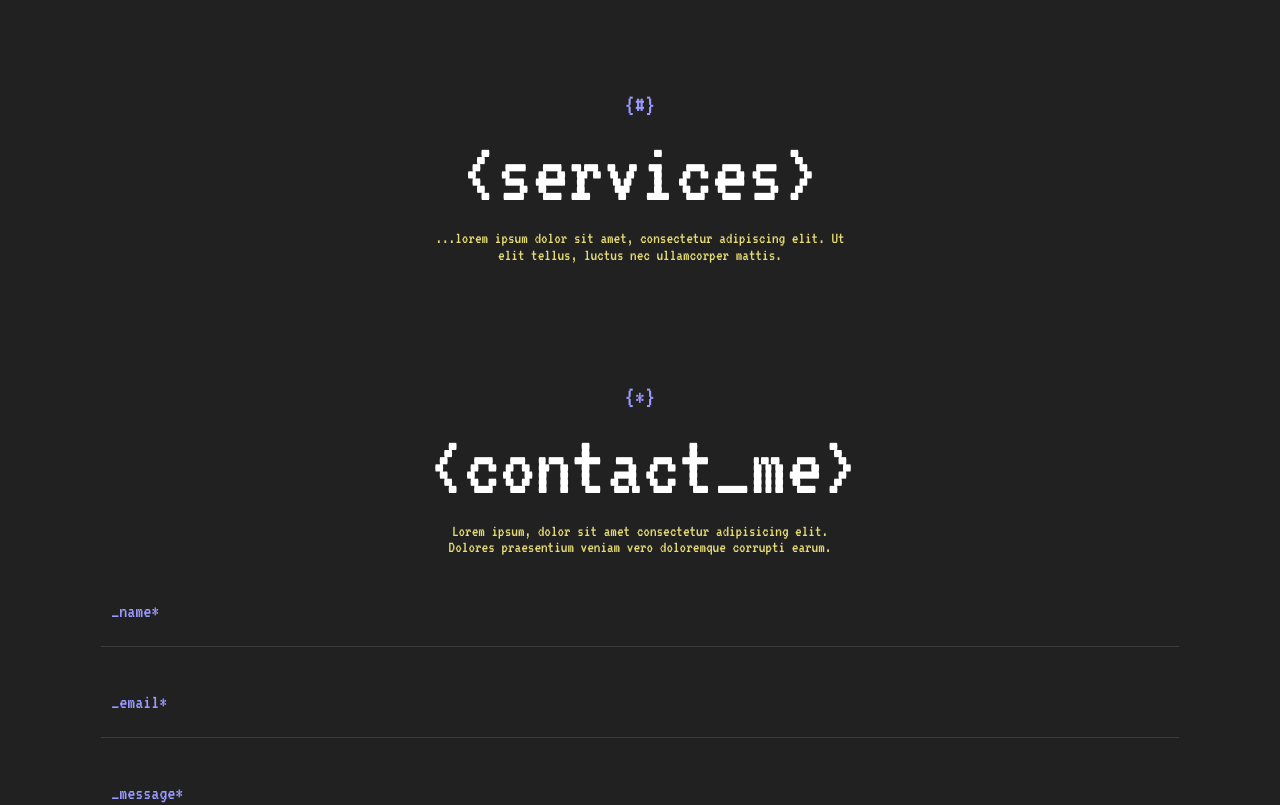
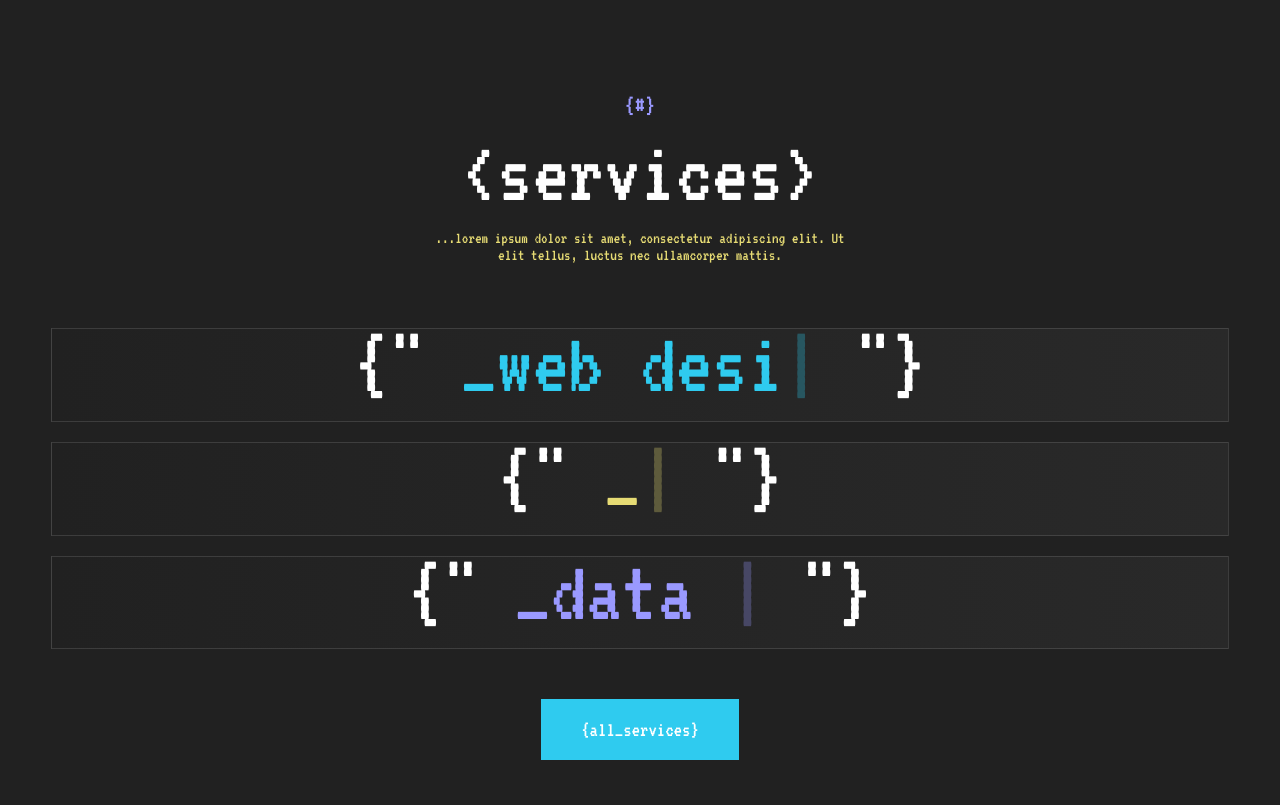
Before and after one commit to Nayab-Tahir/Portfolio2.0, a React (Vite) app: page / in a window 1280 px wide. Shown: the part 1420-2225 px from the top of the page. Built offline with nearby package versions, Linux system fonts and the light colour scheme.

Commit message:
services module completed

```diff
--- a/src/UI/AnimatedHeading.jsx
+++ b/src/UI/AnimatedHeading.jsx
@@ -1,9 +1,15 @@
 const AnimatedHeading = (props) => {
+  const customColor = props.color || "";
+  const customSize = props.size || "";
+
   return (
     <>
-      <span className="heading-braces">&#123;"&nbsp;</span>
-      <span className="heading-content">{props.content}<span className="heading-cursor">|</span></span>
-      <span className="heading-braces">&nbsp;"&#125;</span>
+      <span className="heading-braces" style={{fontSize: customSize}}>&#123;"&nbsp;</span>
+      <span className="heading-content" style={{color: customColor, fontSize: customSize}}>
+        {props.content}
+        <span className="heading-cursor" style={{color: customColor, fontSize: customSize}}>|</span>
+      </span>
+      <span className="heading-braces" style={{fontSize: customSize}}>&nbsp;"&#125;</span>
     </>
   );
 };
--- a/src/UI/UI.css
+++ b/src/UI/UI.css
@@ -88,6 +88,7 @@ p.head-intro {
   color: #e6db74;
   font-size: 8vw;
   line-height: 0.8em;
+  background: none;
 }
 
 .heading-cursor {
@@ -95,10 +96,12 @@ p.head-intro {
   font-size: 8vw;
   line-height: 0.8em;
   animation: blink 0.8s infinite;
+  background: none;
 }
 
 .heading-braces {
   color: white;
   font-size: 8vw;
   line-height: 0.8em;
+  background: none;
 }
--- /dev/null
+++ b/src/components/Sections/ServicesSection/ServicesSection.css
@@ -0,0 +1,27 @@
+
+.services{
+    display: flex;
+    flex-direction: column;
+    margin: 30px 0;
+}
+
+.services > div {
+    border: 1px solid rgba(255, 255, 255, 0.12);
+    margin-bottom: 20px;
+    padding-bottom: 20px;
+    overflow: hidden;
+    background-image: linear-gradient(90deg, #212121 0%, #292929 100%);
+}
+
+.services > :nth-child(1):hover{
+    background-image: none;
+    background-color: #e6db74;
+}
+.services > :nth-child(2):hover{
+    background-image: none;
+    background-color: #2fcbef;
+}
+.services > :nth-child(3):hover{
+    background-image: none;
+    background-color: #e6db74;
+}
--- a/src/components/Sections/ServicesSection/ServicesSection.jsx
+++ b/src/components/Sections/ServicesSection/ServicesSection.jsx
@@ -1,14 +1,35 @@
 import Section from "../../../UI/Section";
 import SectionHead from "../../../UI/SectionHead";
+import useAnimateText from "../../../Hooks/useAnimateText";
+import AnimatedHeading from "../../../UI/AnimatedHeading";
+import Button from "../../../UI/Button";
+import "./ServicesSection.css";
 
 const ServicesSection = () => {
+  const service_1 = useAnimateText("_web designer");
+  const service_2 = useAnimateText("_software engineer");
+  const service_3 = useAnimateText("_data scientist");
+
   return (
     <Section styleClass="section-none">
       <SectionHead
         symbol="#"
         title="services"
         intro="...lorem ipsum dolor sit amet, consectetur adipiscing elit. Ut elit tellus, luctus nec ullamcorper mattis."
+        withPaddingBottom={true}
       />
+      <div className="services">
+        <div>
+          <AnimatedHeading content={service_1} color="#2fcbef" size="7vw" />
+        </div>
+        <div>
+          <AnimatedHeading content={service_2} size="7vw" />
+        </div>
+        <div>
+          <AnimatedHeading content={service_3} color="#9a99ff" size="7vw" />
+        </div>
+      </div>
+      <Button text="all_services" />
     </Section>
   );
 };
```
